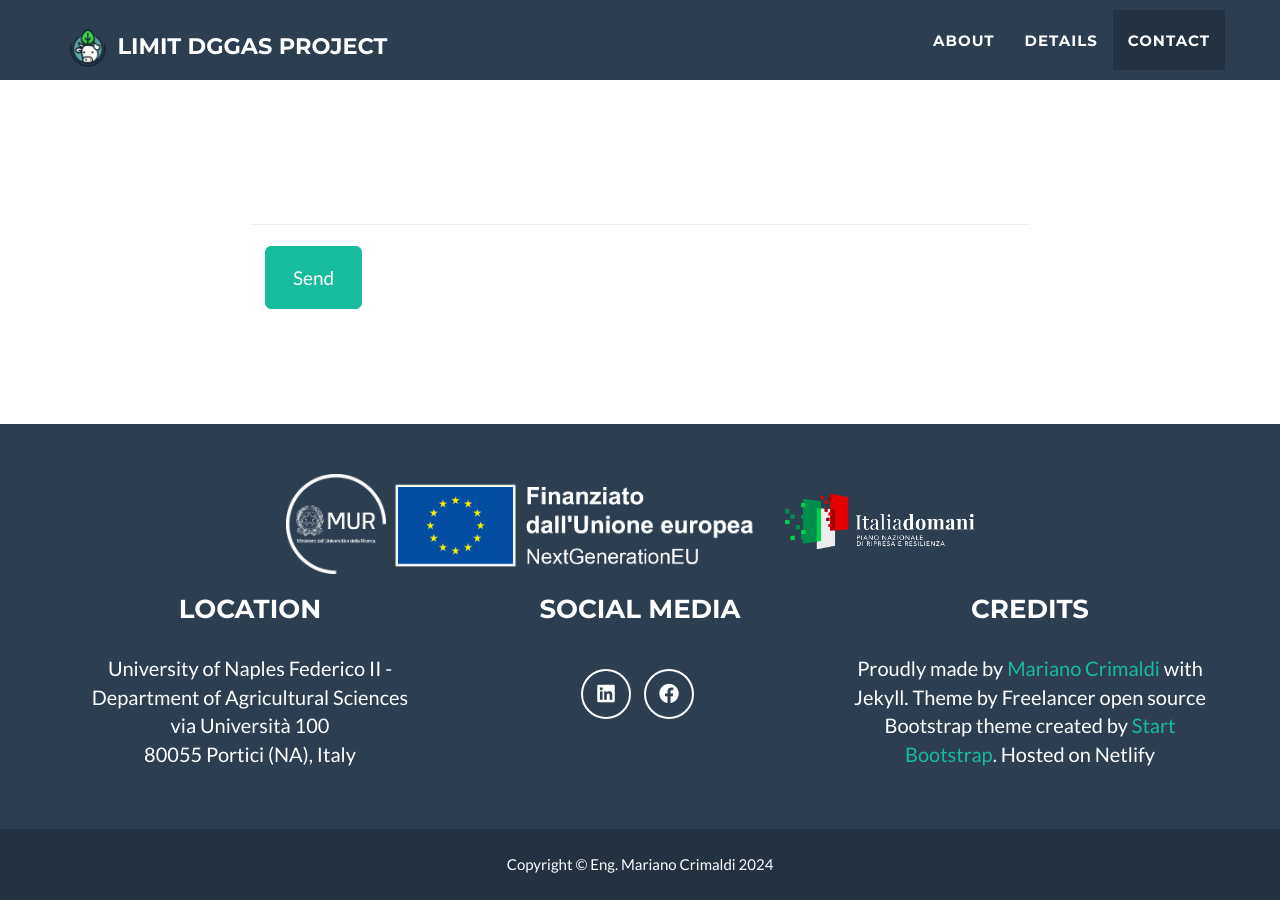
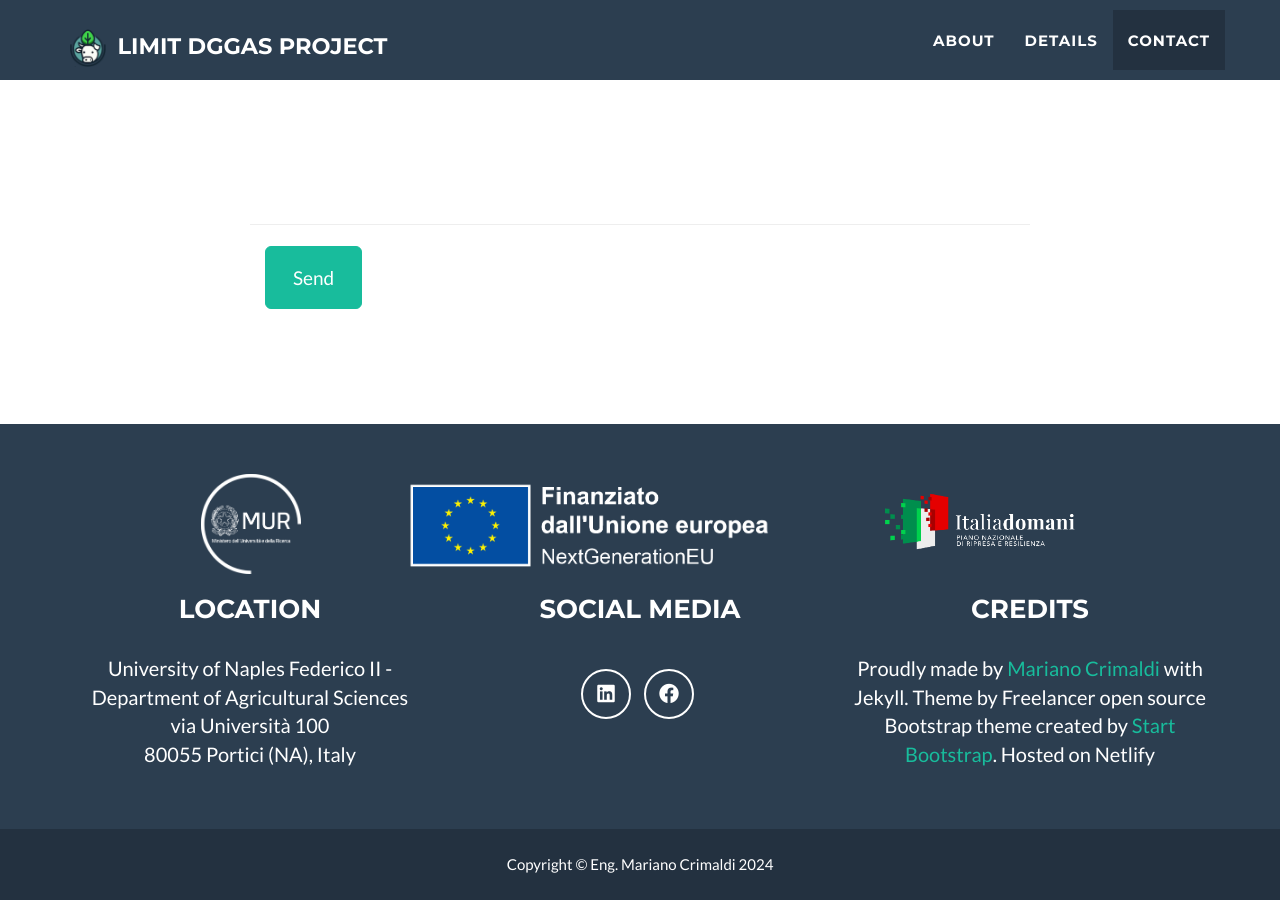
Before and after one commit to mcrimaldi/LiMITDGGAS, a Jekyll site: the page built from _posts/2024-05-08-project-6.markdown, in a window 1280 px wide and 900 px high, scrolled down 3554 px. Built offline with Jekyll 4.4.1, drawn with Linux system fonts in a browser that asks for light colours.

Commit message:
Update footer.html

```diff
--- a/_includes/footer.html
+++ b/_includes/footer.html
@@ -2,9 +2,9 @@
 <footer class="text-center">
   <div class="footer-above">
     <div class="row">
-        <img src="img/LOGO_MUR Social_WHITE.png" alt="Icon" style="height: 100px">
-        <img src="img/IT Finanziato dall'Unione europea_tracciato_BLUE_WHITE.png" alt="Icon" style="height: 100px; margin-right: 15px;">
-        <img src="img/italiadomani-tracciato-bianco1.png" alt="Icon" style="height: 100px; margin-right: 15px;">
+        <img src="img/LOGO_MUR Social_WHITE.png" alt="Icon" style="height: 100px; margin-right: 100px;">
+        <img src="img/IT Finanziato dall'Unione europea_tracciato_BLUE_WHITE.png" alt="Icon" style="height: 100px; margin-right: 100px;">
+        <img src="img/italiadomani-tracciato-bianco1.png" alt="Icon" style="height: 100px">
     </div>
 
     <div class="container">
```
